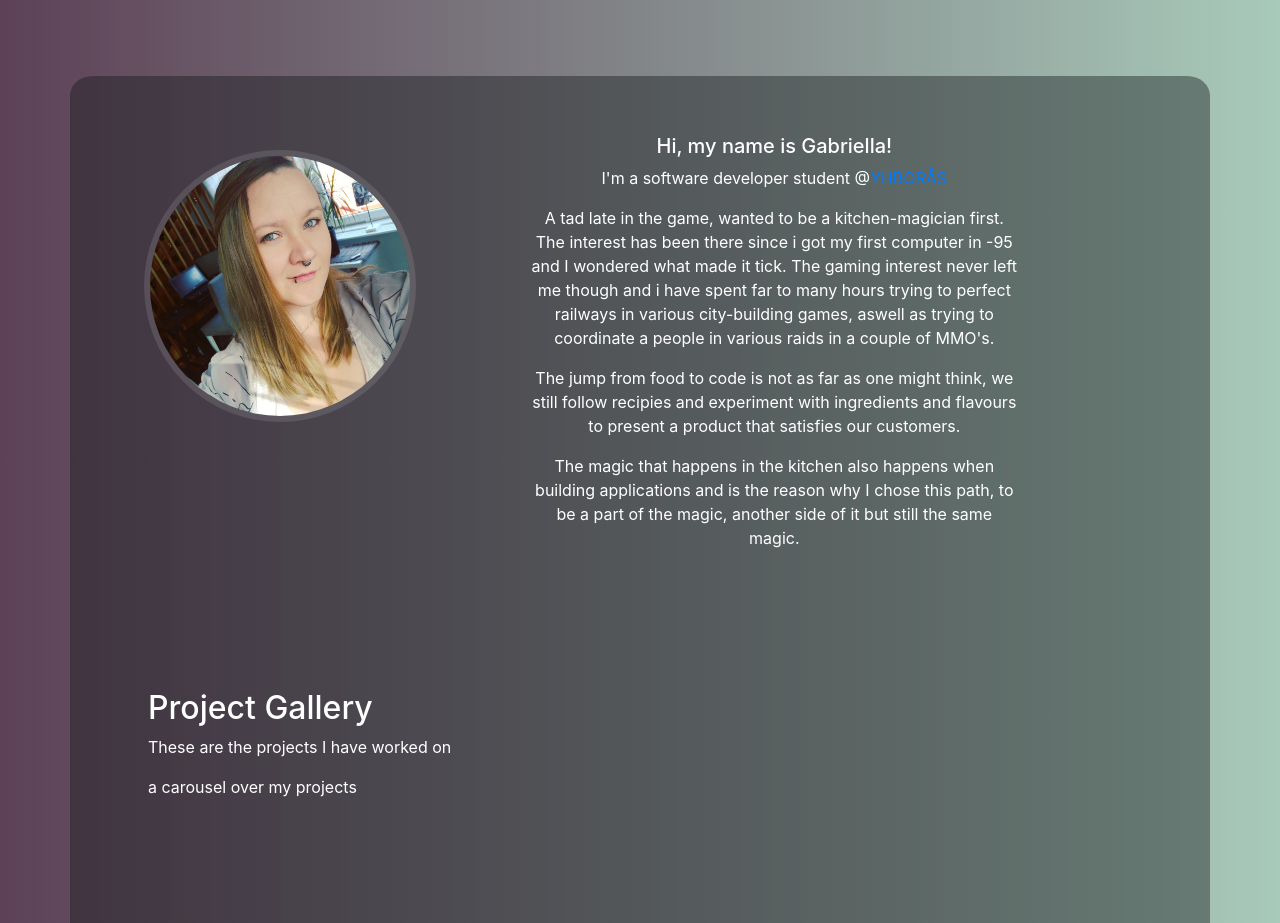
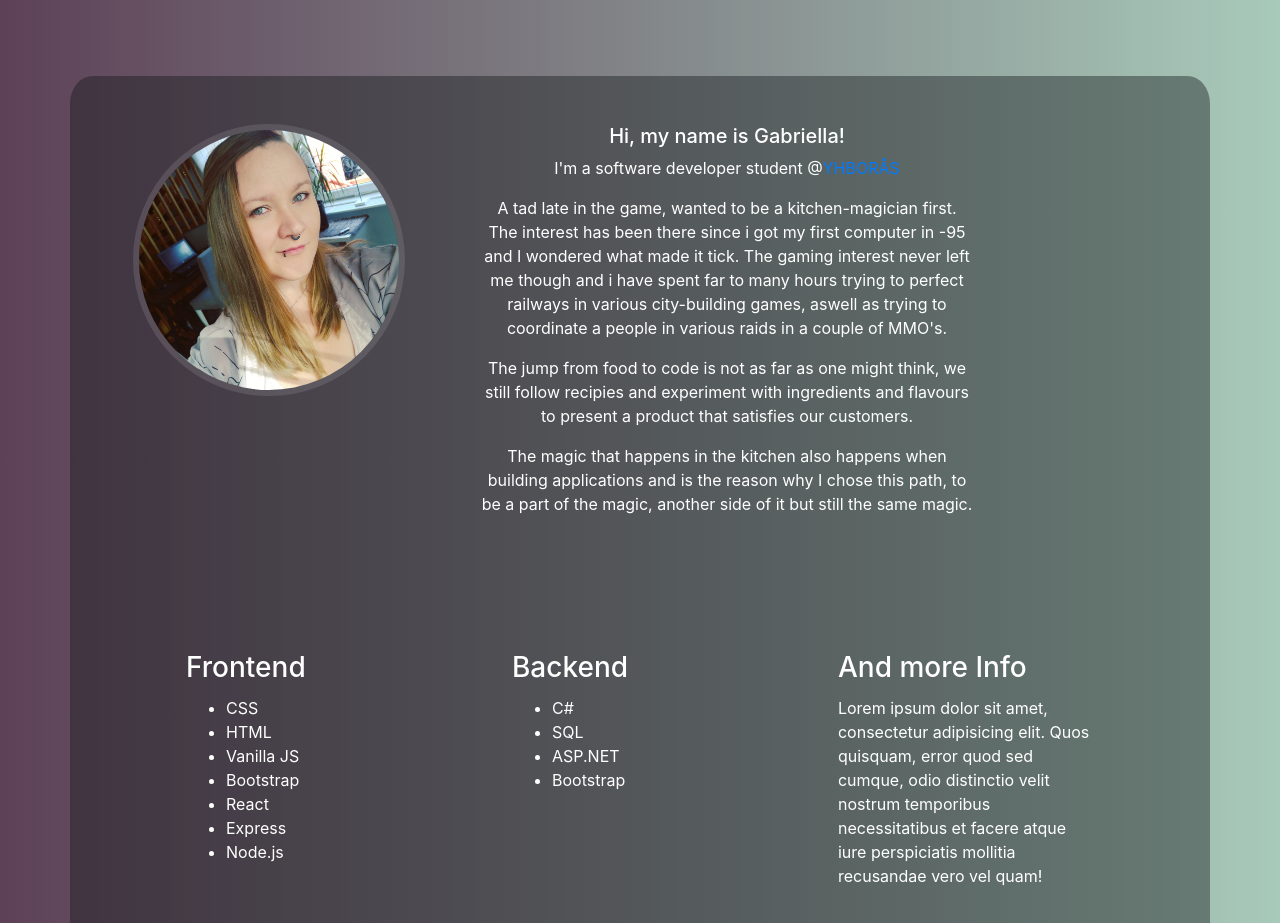
Before and after one commit to gwestberg/portfolio, a React (Create React App) app: page / in a window 1280 px wide. Shown: the part 300-1223 px from the top of the page. Built offline with nearby package versions, Linux system fonts and the light colour scheme.

Commit message:
Added Skills

```diff
--- a/public/index.html
+++ b/public/index.html
@@ -7,7 +7,7 @@
     <meta name="theme-color" content="#000000" />
     <meta
       name="description"
-      content="Web site created using create-react-app"
+      content="A website containing information about me and what I do."
     />
     <link rel="apple-touch-icon" href="%PUBLIC_URL%/favicon.png" />
     <link rel="manifest" href="%PUBLIC_URL%/manifest.json" />
--- a/src/components/About.js
+++ b/src/components/About.js
@@ -6,7 +6,8 @@ import profilePic from '../images/realprofilepic.jpg'
 export default class About extends Component {
     render() {
         return (
-            <div className="row row-wrap justify-content-evenly">
+            <div className="column">
+                <div className="row row-wrap justify-content-evenly" id="About">
                     <div className="col-md-4" id="profileImage">
                         <img src={profilePic} alt="Profile"></img>
                     </div>
@@ -27,6 +28,52 @@ export default class About extends Component {
                     </div>
                     <hr class="d-sm-none" />
                 </div>
+                <section className="row justify-content-around">
+                    <div class="row">
+                        <div class="col-lg-4 col-sm-6 mb-4">
+                            <div class="h-100">
+                                <div class="card-body skillSets">
+                                    <h3 class="card-title">Frontend</h3>
+                                    <ul>
+                                        <li>CSS</li>
+                                        <li>HTML</li>
+                                        <li>Vanilla JS</li>
+                                        <li>Bootstrap</li>
+                                        <li>React</li>
+                                        <li>Express</li>
+                                        <li>Node.js</li>
+                                    </ul>
+                                </div>
+                            </div>
+                        </div>
+                        <div class="col-lg-4 col-sm-6 mb-4">
+                            <div class="h-100">
+                                <div class="card-body skillSets">
+                                    <h4 class="card-title">
+                                    <h3 class="card-title">Backend</h3>
+                                    </h4>
+                                    <ul>
+                                        <li>C#</li>
+                                        <li>SQL</li>
+                                        <li>ASP.NET</li>
+                                        <li>Bootstrap</li>
+                                    </ul>
+                                </div>
+                            </div>
+                        </div>
+                        <div class="col-lg-4 col-sm-6 mb-4">
+                            <div class="h-100">
+                                <div class="card-body skillSets">
+                                    <h4 class="card-title">
+                                    <h3 class="card-title">And more Info</h3>
+                                    </h4>
+                                    <p class="card-text boxText">Lorem ipsum dolor sit amet, consectetur adipisicing elit. Quos quisquam, error quod sed cumque, odio distinctio velit nostrum temporibus necessitatibus et facere atque iure perspiciatis mollitia recusandae vero vel quam!</p>
+                                </div>
+                            </div>
+                        </div>
+                    </div>
+                </section>
+            </div>
         )
     }
 }
--- a/src/components/css/About.css
+++ b/src/components/css/About.css
@@ -12,10 +12,9 @@
     padding:1em 0em 0.5em 2.5em;
     /* margin-bottom: 2%; */
 }
- #profileImage{
-   padding: 1em;
-   margin: 1%;
- }
+ /* #profileImage{
+   padding: 0em;
+ } */
  #profileImage img{
    vertical-align: middle;
    width: 17em;
@@ -23,9 +22,10 @@
    border-radius: 50%;
    border: 6px solid rgba(255, 255, 255, 0.11);
  }
- #profileText{
-   padding: 0em 0em 1em 2em;
-   margin: 1%;
- }
+ /* #profileText{
+   padding: 0;
+ } */
+
+
 
 /* --------- */
--- a/src/components/css/Home.css
+++ b/src/components/css/Home.css
@@ -4,7 +4,9 @@ body {
   /* NAVBAR */
 .headnav{
     background: #14181ba8;
-
+}
+h3{
+  color: rgb(255, 255, 255);
 }
    /* --------- */
 
@@ -19,7 +21,7 @@ body {
       align-items: center;
       justify-content: space-evenly;
       padding-top: 2em;
-      color: #fff;
+      color: rgb(255, 255, 255);
   }
   /* --------- */
 
```
Lines whose indentation alone changed are shown as unchanged.
